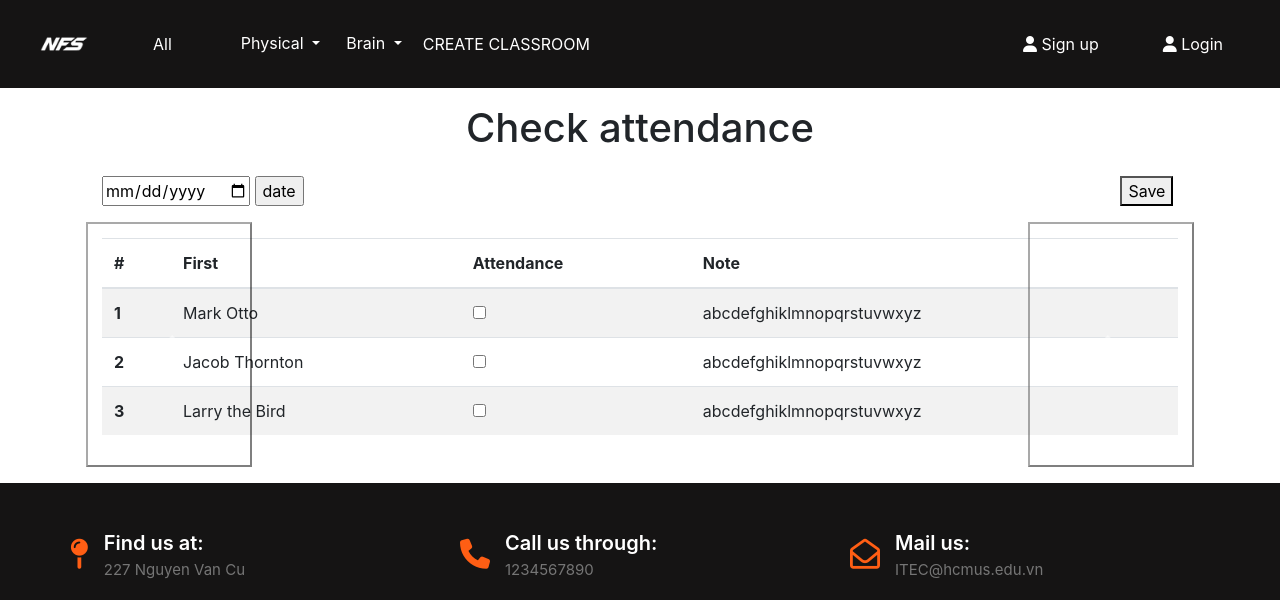
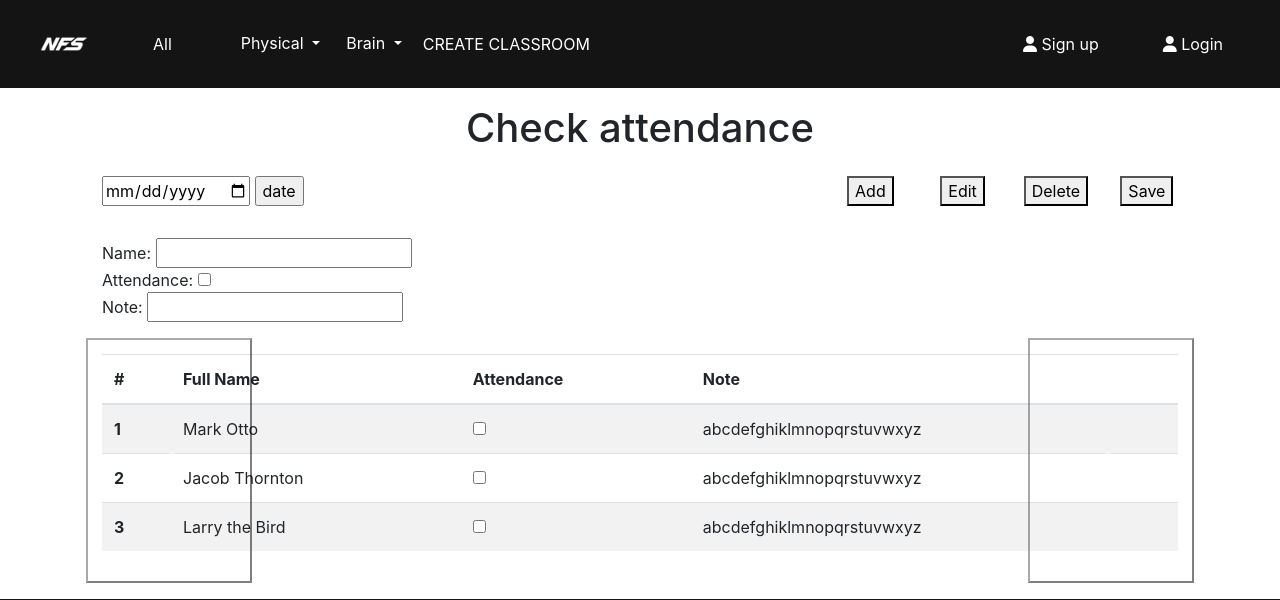
Before and after one commit to ndtan1601/SkillLearning-new, a PHP site: page /testing.php in a window 1280 px wide. Shown: the top 600 px of the page. Run offline with PHP 8.4, Linux system fonts and the light colour scheme; a stand-in replaces the project's code that opens the database connection; some libraries are stand-ins or nearby versions.

Commit message:
(js) adding members

```diff
--- a/js/main.js
+++ b/js/main.js
@@ -54,3 +54,27 @@ $(document).ready(function() {
                     break;
                 }
         }
+
+function addHTMLTableRow() {
+            var table = document.getElementById("2022/06/13"),
+                newRow = table.insertRow(table.length),
+                cell1 = newRow.insertCell(0),
+                cell2 = newRow.insertCell(1),
+                cell3 = newRow.insertCell(2),
+                cell4 = newRow.insertCell(3),
+                name = document.getElementById("name").value,
+                attendance = document.getElementById("attendance"),
+                note = document.getElementById("note").value;
+
+            let totalId = table.getElementsByTagName('tr')['length']; //get total num of tr to set id student in class
+
+            cell1.innerHTML = totalId - 1;
+            cell2.innerHTML = name;
+            if (attendance.checked == true) {
+                cell3.innerHTML = '<input type="checkbox" checked>'
+            } else {
+                cell3.innerHTML = '<input type="checkbox">';
+            }
+            cell4.innerHTML = note;
+
+}
--- a/testing.php
+++ b/testing.php
@@ -5,7 +5,7 @@ include 'includes/header.php';
 <div class="container p-3">
     <h1 class="text-center align-items-center">Check attendance</h1>
     <div class="row p-3">
-        <div class="col-11">
+        <div class="col-8">
             <form action="testing_fixed" method="post">
                 <input type="date" name="bday" id="datePicker">
                 <input type="button" value="date" id="datebtn">
@@ -13,17 +13,32 @@ include 'includes/header.php';
             </form>
         </div>
         <div class="col-1 text-center">
+            <button onclick="addHTMLTableRow();" value="add">Add</button>
+        </div>
+        <div class="col-1 text-center">
+            <button type="submit" value="edit">Edit</button>
+        </div>
+        <div class="col-1 text-center">
+            <button type="submit" value="delete">Delete</button>
+        </div>
+        <div class="col-1 text-center">
             <button type="submit" value="submit">Save</button>
         </div>
     </div>
-    <div id="carouselExampleControls" class="carousel slide p-3" data-ride="carousel">
+    <div class="tab tab-2 p-3">
+        Name: <input type="text" name="name" id="name"><br>
+        Attendance: <input type="checkbox" name="attendance" id="attendance"><br>
+        Note: <input type="text" name="note" id="note">
+    </div>
+
+    <div id="carouselExampleControls" class="carousel slide p-3" data-interval="false">
         <div class="carousel-inner">
             <div id="2022-06-13" class="carousel-item active">
-                <table class="table table-striped">
+                <table id="2022/06/13" class="table table-striped">
                     <thead>
                         <tr>
                             <th scope="col">#</th>
-                            <th scope="col">First</th>
+                            <th scope="col">Full Name</th>
                             <th scope="col">Attendance</th>
                             <th scope="col">Note</th>
                         </tr>
```
